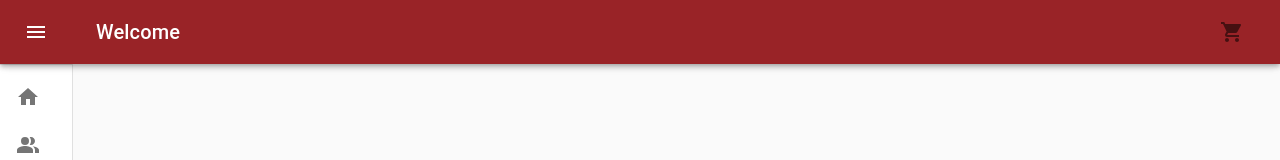
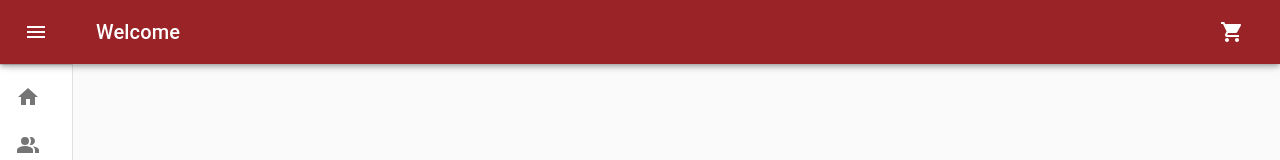
Before and after one commit to AdrianETS/harineras_villamayor_sales_tool, a React (Create React App) app: page / in a window 1280 px wide. Shown: the top 160 px of the page. Built offline with nearby package versions, Linux system fonts and the light colour scheme; sample sign-in values are in the browser's storage.

Commit message:
Feature/11.-Implementación barra lateral
Visibilidad del icono de carrito mejorada

```diff
--- a/src/components/Navbar.js
+++ b/src/components/Navbar.js
@@ -130,7 +130,7 @@ export default function Navbar(props) {
                         Welcome {props.name}
                     </Typography>
                     <div style={{marginLeft: "auto"}}>
-                    <IconButton aria-label="show 4 new mails" color="default">
+                    <IconButton aria-label="show 4 new mails" color="inherit">
                         <ShoppingCartIcon />
                     </IconButton>
                     </div>
```
